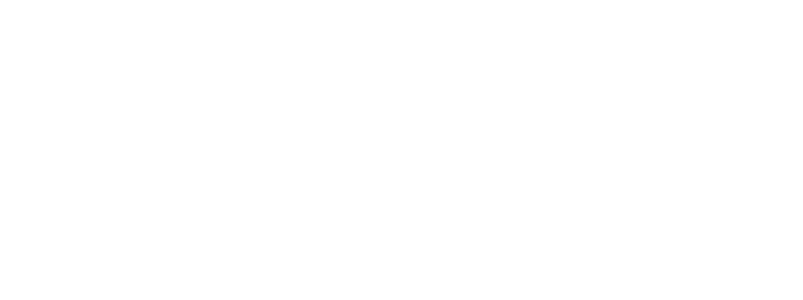
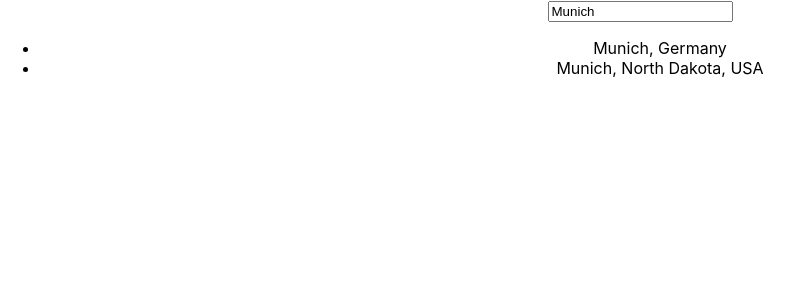
Before and after one commit to lillapulay/meetup, a React (Create React App) app: page / in a window 1280 px wide. Shown: the top 300 px of the page, without its empty margins (0-803 px from the left). Built offline with nearby package versions, Linux system fonts and the light colour scheme.

Commit message:
Tests for scenario 2, CitySearch

```diff
--- a/src/App.js
+++ b/src/App.js
@@ -1,11 +1,13 @@
 import React, { Component } from 'react';
 import './App.css';
 import EventList from './EventList';
+import CitySearch from './CitySearch';
 
 class App extends Component {
   render() {
     return (
       <div className="App">
+        <CitySearch />
         <EventList />
       </div>
     );
--- /dev/null
+++ b/src/CitySearch.js
@@ -0,0 +1,56 @@
+import React, { Component } from 'react';
+
+class CitySearch extends Component {
+  state = {
+    query: 'Munich',
+    suggestions: [
+      {
+        city: 'Munich',
+        country: 'de',
+        localized_country_name: 'Germany',
+        name_string: 'Munich, Germany',
+        zip: 'meetup3',
+        lat: 48.14,
+        lon: 11.58
+      },
+      {
+        city: 'Munich',
+        country: 'us',
+        localized_country_name: 'USA',
+        state: 'ND',
+        name_string: 'Munich, North Dakota, USA',
+        zip: '58352',
+        lat: 48.66,
+        lon: -98.85
+      }
+    ]
+  }
+
+  handleInputChanged = (event) => {
+    const value = event.target.value;
+    this.setState({ query: value });
+  }
+
+  render() {
+    return (
+      <div className="CitySearch">
+        <input
+          type="text"
+          className="city"
+          value={this.state.query}
+          onChange={this.handleInputChanged}
+        />
+        <ul
+          className="suggestions">
+          {this.state.suggestions.map(item =>
+            <li key={item.name_string}>
+              {item.name_string}
+            </li>
+          )}
+        </ul>
+      </div>
+    );
+  }
+}
+
+export default CitySearch;
```
Also changed, not shown: 2 other files (tests, documents, lock files or other folders).
